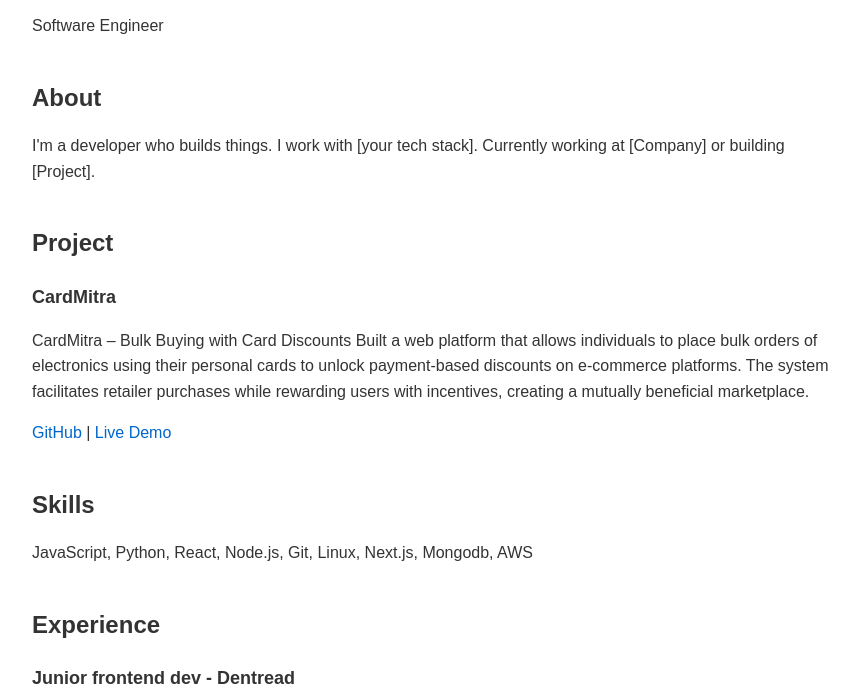
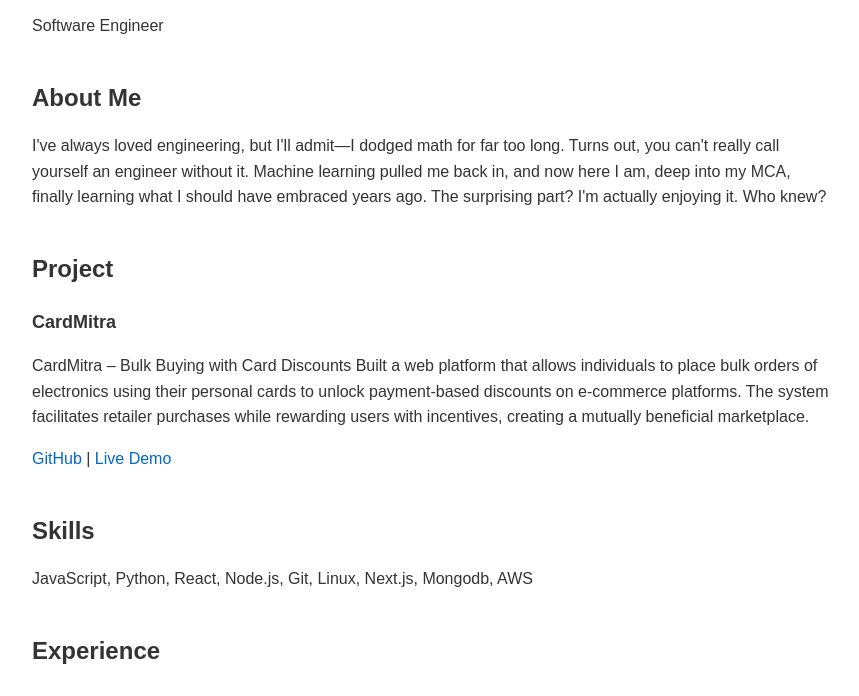
Before and after one commit to ASHISHTOMER0817/portfolio_latest_one, a plain HTML site: page index.html in a window 1280 px wide. Shown: the part 94-790 px from the top of the page, without its empty margins (208-1067 px from the left). Drawn offline with Linux system fonts and the light colour scheme.

Commit message:
added about me section

```diff
--- a/index.html
+++ b/index.html
@@ -52,11 +52,12 @@
 		<h1>Ashish Tomer</h1>
 		<p>Software Engineer</p>
 
-		<h2>About</h2>
+		<h2>About Me</h2>
 		<p>
-			I'm a developer who builds things. I work with [your tech
-			stack]. Currently working at [Company] or building [Project].
-		</p>
+I've always loved engineering, but I'll admit—I dodged math for far too long. Turns out, you can't
+really call yourself an engineer without it. Machine learning pulled me back in, and now here I am,
+deep into my MCA, finally learning what I should have embraced years ago. The surprising part?
+I'm actually enjoying it. Who knew?		</p>
 
 		<h2>Project</h2>
 
```
